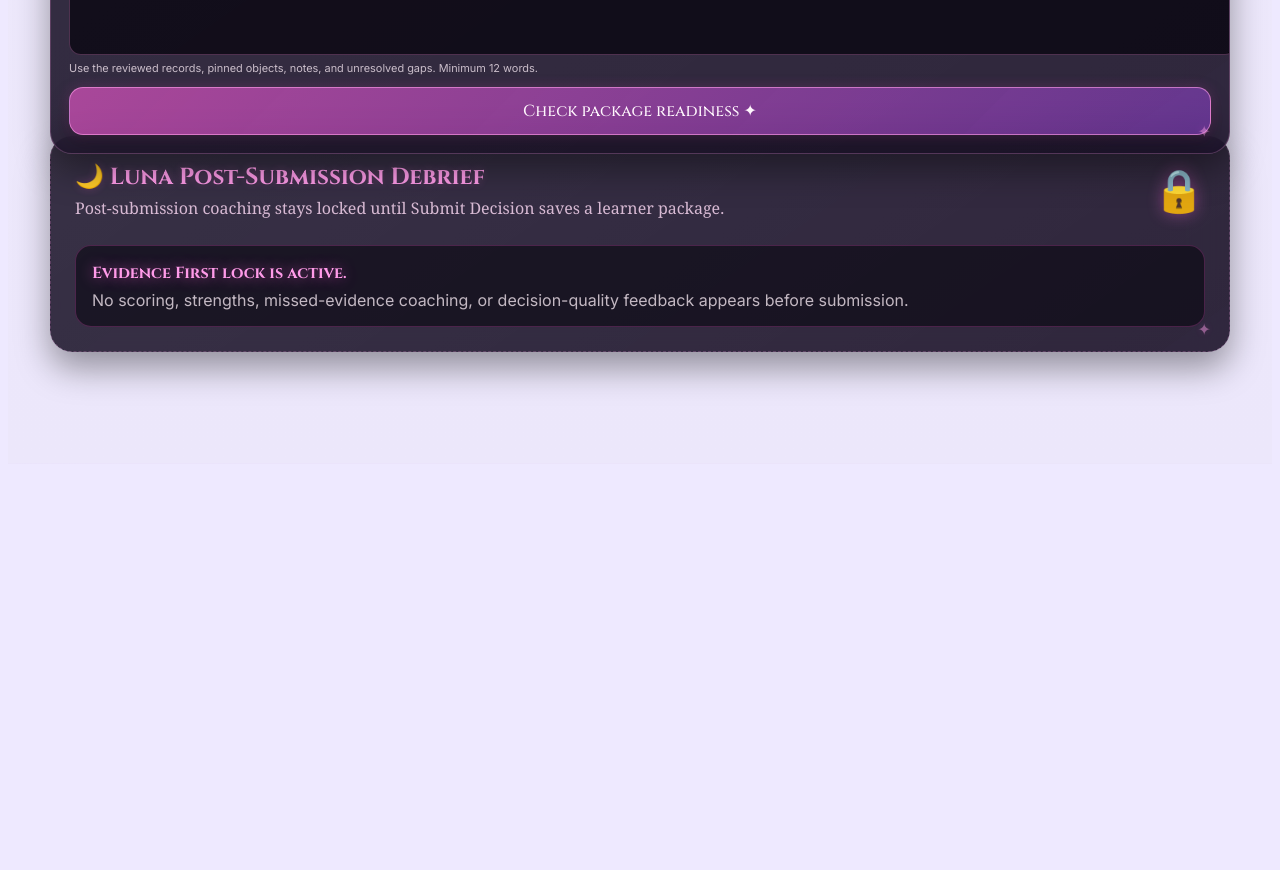
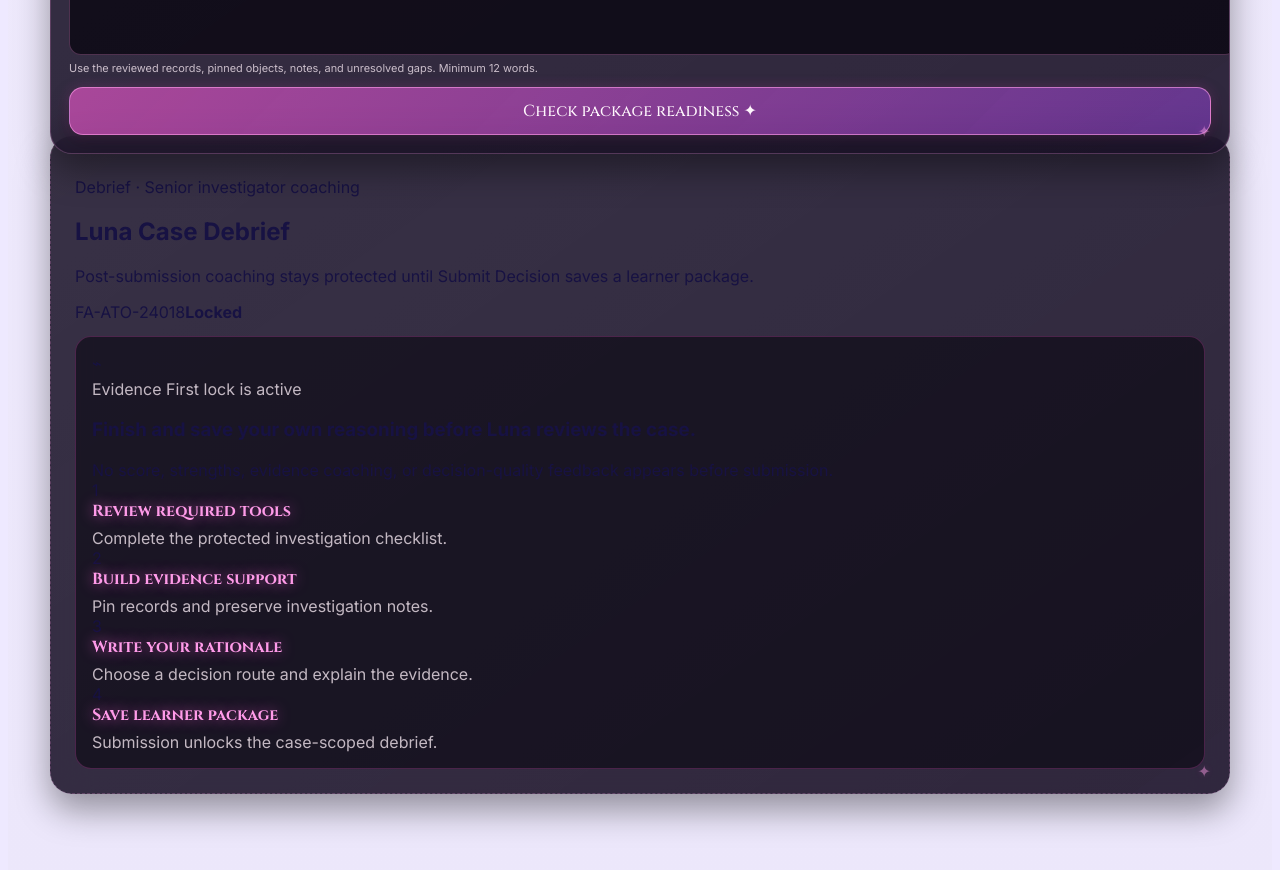
Before and after one commit to iamre2024-debug/fraud-Academy-v1, a React (Vite) app: page / in a window 1280 px wide. Shown: the part 5880-6750 px from the top of the page. Before the commit the page ends 6352 px from the top, so only its background shows below. Built offline with nearby package versions, Linux system fonts and the light colour scheme.

Commit message:
Redesign Luna debrief with approved theme v1

```diff
--- a/src/LunaPostSubmissionPanel.jsx
+++ b/src/LunaPostSubmissionPanel.jsx
@@ -24,7 +24,13 @@ function readJson(key, fallback) {
   }
 }
 
-export default function LunaPostSubmissionPanel({ activeCase: suppliedActiveCase, activeCaseId }) {
+export default function LunaPostSubmissionPanel({
+  activeCase: suppliedActiveCase,
+  activeCaseId,
+  onBackToWorkspace,
+  onViewCaseSummary,
+  onReturnToQueue,
+}) {
   const [host, setHost] = useState(null);
   const [version, setVersion] = useState(0);
   const activeCase = suppliedActiveCase ?? cases.find((item) => item.id === activeCaseId) ?? cases[0];
@@ -77,44 +83,99 @@ export default function LunaPostSubmissionPanel({ activeCase: suppliedActiveCase
 
   const locked = !state.reviewPackage || !state.debrief;
   const panel = (
-    <section className={`ornate-card luna-visual-panel ${locked ? 'locked' : 'unlocked'}`} aria-label="Luna post submission debrief" data-case-id={activeCase.id}>
-      <div className="card-title-row">
+    <section
+      className={`ornate-card luna-visual-panel luna-theme-v1 ${locked ? 'locked' : 'unlocked'}`}
+      aria-label="Luna post submission debrief"
+      data-luna-screen="approved-theme-v1"
+      data-case-id={activeCase.id}
+      data-luna-state={locked ? 'locked' : 'unlocked'}
+    >
+      <header className="luna-v1-header">
         <div>
-          <h2>🌙 Luna Post-Submission Debrief</h2>
-          <p>{locked ? 'Post-submission coaching stays locked until Submit Decision saves a learner package.' : state.debrief.coachIntro}</p>
+          <p className="luna-v1-eyebrow">Debrief · Senior investigator coaching</p>
+          <h2>Luna Case Debrief</h2>
+          <p>{locked ? 'Post-submission coaching stays protected until Submit Decision saves a learner package.' : state.debrief.coachIntro}</p>
         </div>
-        <span>{locked ? '🔒' : '✨'}</span>
+        <div className="luna-v1-header-status">
+          <span>{activeCase.id}</span>
+          <strong>{locked ? 'Locked' : `${state.debrief.score}/100`}</strong>
         </div>
+      </header>
+
       {locked ? (
-        <div className="luna-locked-state">
-          <strong>Evidence First lock is active.</strong>
-          <p>No scoring, strengths, missed-evidence coaching, or decision-quality feedback appears before submission.</p>
+        <div className="luna-locked-state luna-v1-locked">
+          <section>
+            <div aria-hidden="true">⌁</div>
+            <div>
+              <p>Evidence First lock is active</p>
+              <h3>Finish and save your own reasoning before Luna reviews the case.</h3>
+              <span>No score, strengths, evidence coaching, or decision-quality feedback appears before submission.</span>
+            </div>
+          </section>
+
+          <div className="luna-v1-unlock-grid" aria-label="Luna unlock requirements">
+            <article><span>1</span><div><strong>Review required tools</strong><p>Complete the protected investigation checklist.</p></div></article>
+            <article><span>2</span><div><strong>Build evidence support</strong><p>Pin records and preserve investigation notes.</p></div></article>
+            <article><span>3</span><div><strong>Write your rationale</strong><p>Choose a decision route and explain the evidence.</p></div></article>
+            <article><span>4</span><div><strong>Save learner package</strong><p>Submission unlocks the case-scoped debrief.</p></div></article>
+          </div>
         </div>
       ) : (
-        <div className="luna-debrief-grid">
-          <div className="luna-score-card">
-            <small>{state.debrief.theme}</small>
+        <>
+          <section className="luna-v1-score-banner" aria-label="Luna debrief score">
+            <div>
+              <span>{state.debrief.theme}</span>
               <strong>{state.debrief.score}/100</strong>
-            <span>{state.debrief.scoreLabel}</span>
+              <p>{state.debrief.scoreLabel}</p>
             </div>
-          <div className="luna-list-card">
-            <h3>Package strengths</h3>
+            <div>
+              <p>Saved package</p>
+              <strong>{state.reviewPackage.savedAt}</strong>
+              <span>{state.reviewPackage.reviewedRequired}/{state.reviewPackage.totalRequired} required tools reviewed</span>
+            </div>
+          </section>
+
+          <div className="luna-debrief-grid luna-v1-debrief-grid">
+            <section className="luna-v1-card luna-v1-user-reasoning">
+              <header><span aria-hidden="true">01</span><div><p>Learner reasoning</p><h3>Your submitted determination</h3></div></header>
+              <dl>
+                <div><dt>Decision</dt><dd>{state.reviewPackage.choice}</dd></div>
+                <div><dt>Confidence</dt><dd>{state.reviewPackage.confidence}</dd></div>
+              </dl>
+              <DirectCollapsibleText as="p" lines={5} mobileLines={6}>{state.reviewPackage.reason}</DirectCollapsibleText>
+            </section>
+
+            <section className="luna-v1-card luna-v1-senior-review">
+              <header><span aria-hidden="true">02</span><div><p>Senior review</p><h3>How Luna read the package</h3></div></header>
+              <DirectCollapsibleText as="p" lines={4} mobileLines={5}>{state.debrief.coachIntro}</DirectCollapsibleText>
+              <div className="luna-v1-package-facts">
+                <span>{state.reviewPackage.pinnedEvidence.length} pinned</span>
+                <span>{state.reviewPackage.noteSnapshot.length} notes</span>
+                <span>{state.reviewPackage.reportPacketCount} packets</span>
+              </div>
+            </section>
+
+            <section className="luna-v1-card luna-v1-strengths">
+              <header><span aria-hidden="true">03</span><div><p>Strong investigation choices</p><h3>What your package did well</h3></div></header>
+              <div className="luna-v1-list">
                 {state.debrief.strengths.map((item) => (
-              <DirectCollapsibleText key={item} as="p" lines={2} mobileLines={2}>
-                ✦ {item}
-              </DirectCollapsibleText>
+                  <DirectCollapsibleText key={item} as="p" lines={3} mobileLines={4}>✓ {item}</DirectCollapsibleText>
                 ))}
               </div>
-          <div className="luna-list-card">
-            <h3>Next coaching focus</h3>
+            </section>
+
+            <section className="luna-v1-card luna-v1-followups">
+              <header><span aria-hidden="true">04</span><div><p>Evidence to revisit</p><h3>Next coaching focus</h3></div></header>
+              <div className="luna-v1-list">
                 {state.debrief.followUps.map((item) => (
-              <DirectCollapsibleText key={item} as="p" lines={2} mobileLines={2}>
-                ☾ {item}
-              </DirectCollapsibleText>
+                  <DirectCollapsibleText key={item} as="p" lines={3} mobileLines={4}>⌁ {item}</DirectCollapsibleText>
                 ))}
               </div>
+            </section>
+
+            <section className="luna-v1-card luna-v1-breakdown">
+              <header><span aria-hidden="true">05</span><div><p>Learning outcome</p><h3>Decision-quality breakdown</h3></div></header>
               <div className="luna-breakdown-card">
-            <h3>Decision-quality breakdown</h3>
                 {state.debrief.breakdown.map((item) => (
                   <div key={item.label}>
                     <span>{item.label}</span>
@@ -123,7 +184,15 @@ export default function LunaPostSubmissionPanel({ activeCase: suppliedActiveCase
                   </div>
                 ))}
               </div>
+            </section>
           </div>
+
+          <footer className="luna-v1-routes" aria-label="Debrief next routes">
+            <button type="button" onClick={onBackToWorkspace}>Back to Workspace</button>
+            <button type="button" onClick={onViewCaseSummary}>View Case Summary</button>
+            <button className="primary-action" type="button" onClick={onReturnToQueue}>Finish and Return to Queue</button>
+          </footer>
+        </>
       )}
     </section>
   );
```
Lines whose indentation alone changed are shown as unchanged.
